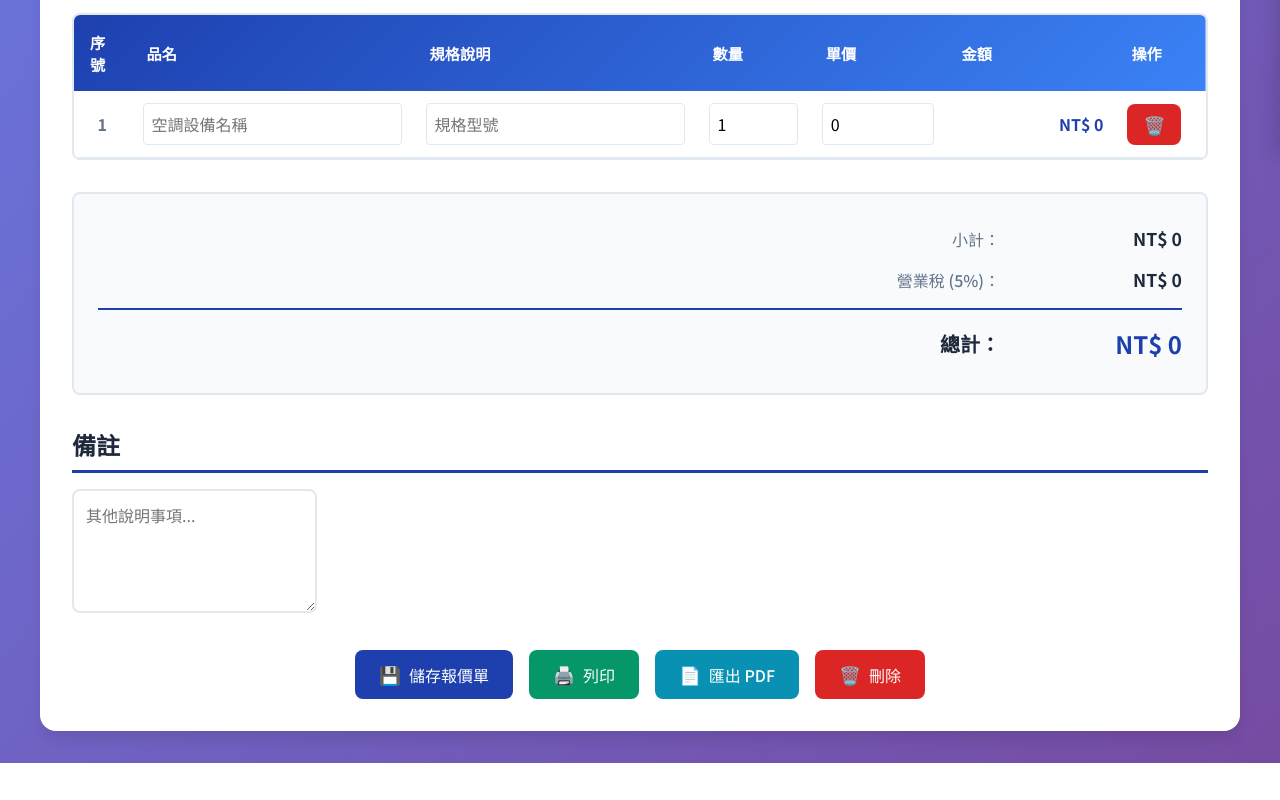
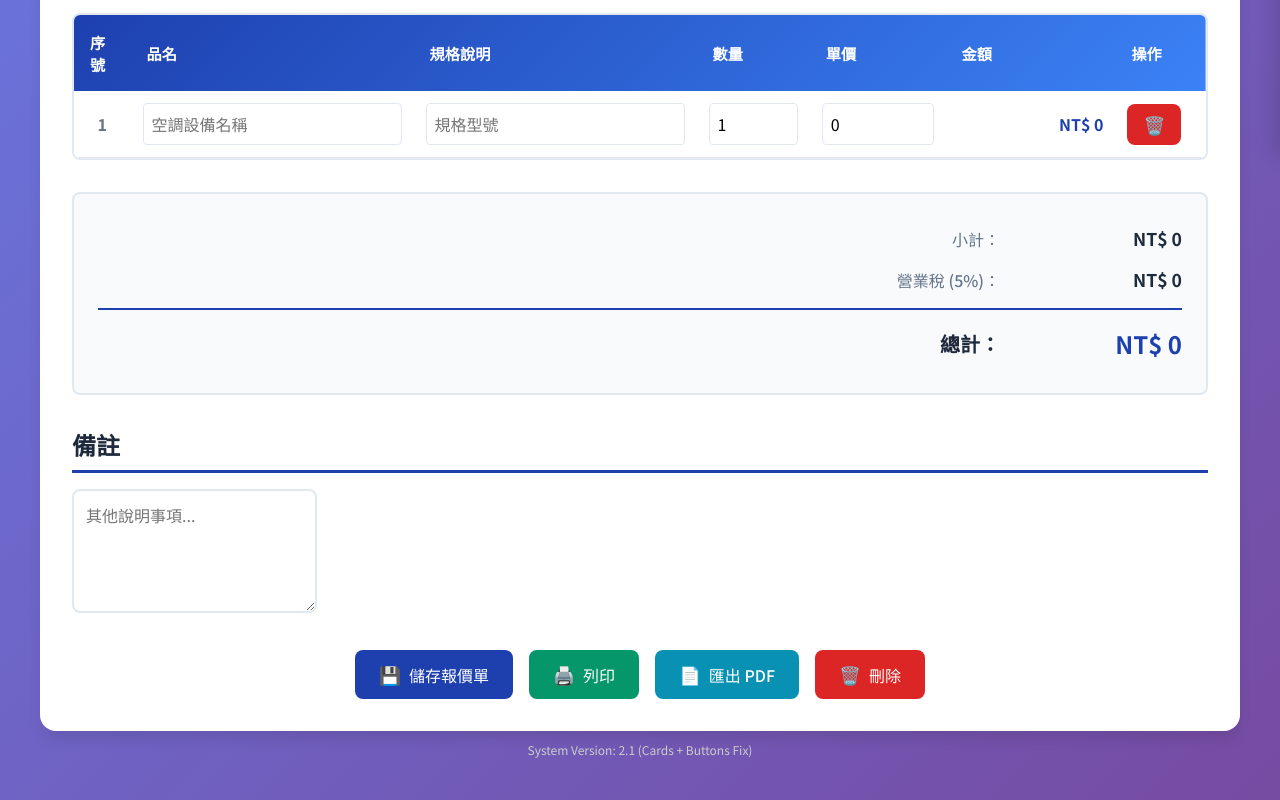
Before and after one commit to steve19860004/pinsheng-quotation, a website: page www/index.html in a window 1280 px wide. Shown: the part 645-1445 px from the top of the page. Before the commit the page ends 1408 px from the top, so only its background shows below. Drawn offline with nearby package versions, Linux system fonts and the light colour scheme.

Commit message:
debug: Add version info footer

```diff
--- a/www/index.html
+++ b/www/index.html
@@ -165,6 +165,9 @@
         </main>
     </div>
 
+    <div style="text-align: center; font-size: 12px; color: #ccc; padding: 10px;">
+        System Version: 2.1 (Cards + Buttons Fix)
+    </div>
     <script src="script.js"></script>
     <script>
         // Register Service Worker for PWA
```
